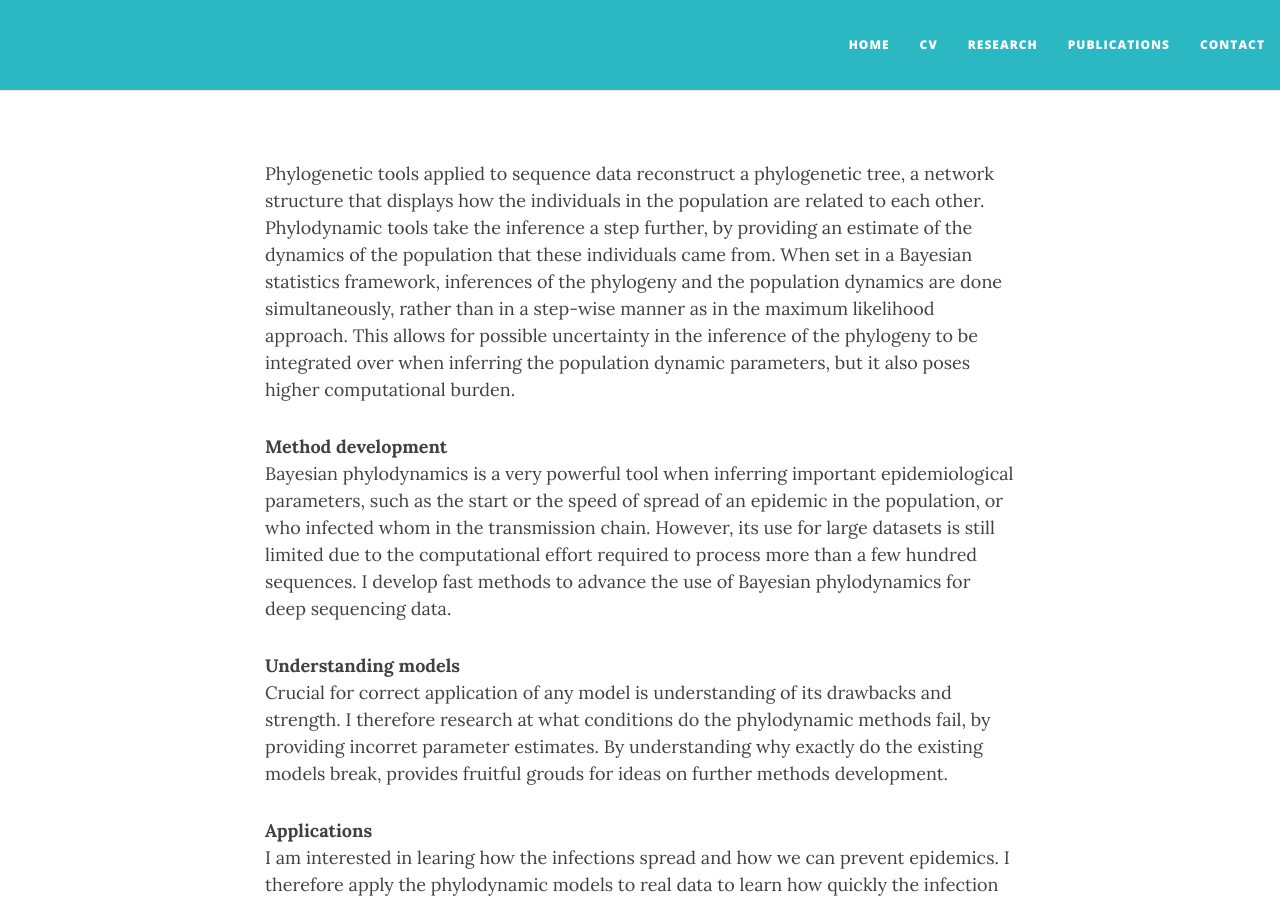
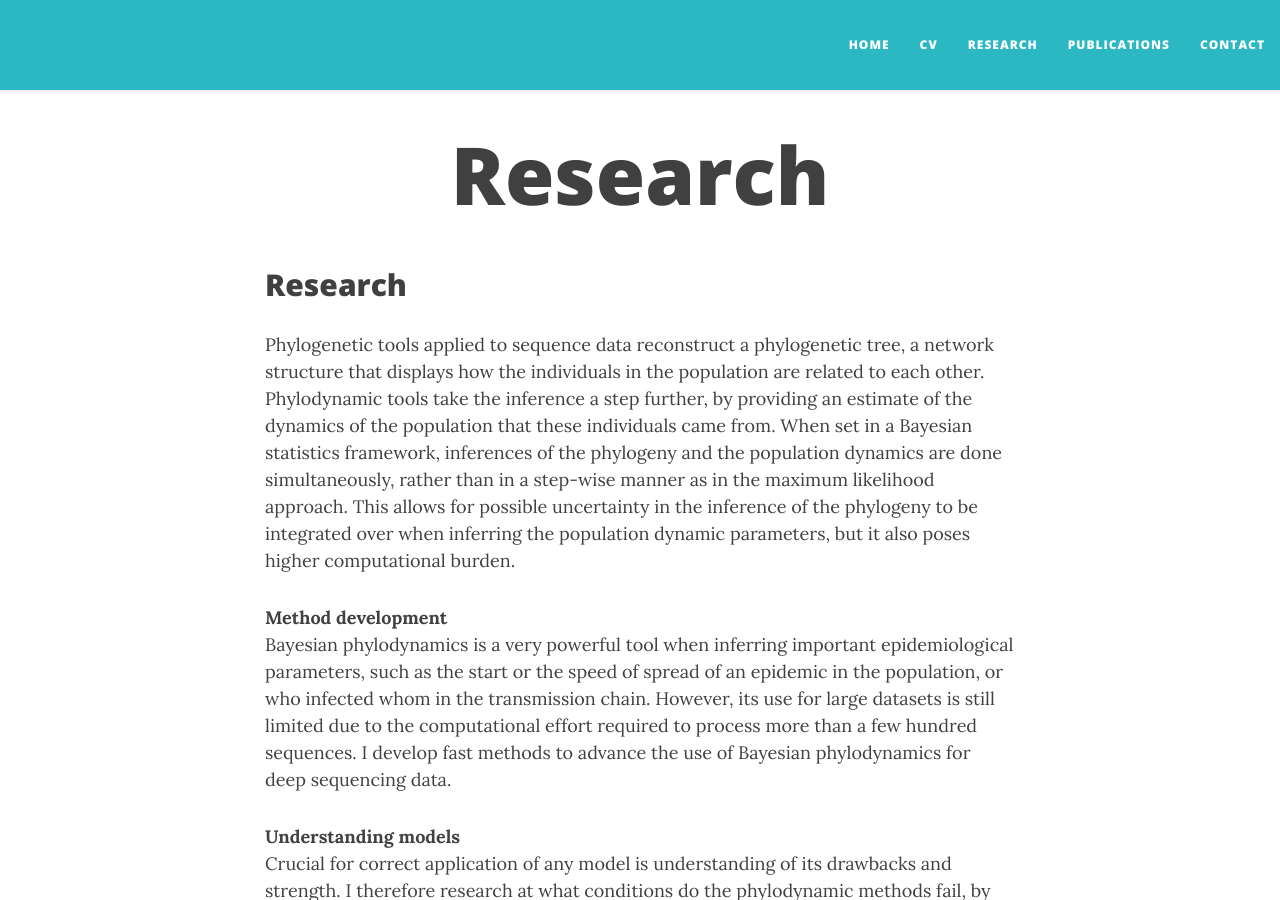
Before and after one commit to boskovav/boskovav.github.io, a Jekyll site: the page built from research.md, in a window 1280 px wide and 900 px high. Built offline with Jekyll 4.4.1, drawn with Linux system fonts in a browser that asks for light colours; nearby versions of some CDN libraries; our own code applies the rules of GitHub Pages for plain Markdown files.

Commit message:
research page fixed

```diff
--- a/research.md
+++ b/research.md
@@ -1,8 +1,10 @@
 ---
 layout: page
 title:
-subtitle: Research
+subtitle:
 ---
+
+## Research
 
 Phylogenetic tools applied to sequence data reconstruct a phylogenetic tree, a network structure that displays how the individuals in the population are related to each other. Phylodynamic tools take the inference a step further, by providing an estimate of the dynamics of the population that these individuals came from. When set in a Bayesian statistics framework, inferences of the phylogeny and the population dynamics are done simultaneously, rather than in a step-wise manner as in the maximum likelihood approach. This allows for possible uncertainty in the inference of the phylogeny to be integrated over when inferring the population dynamic parameters, but it also poses higher computational burden.
 
```
